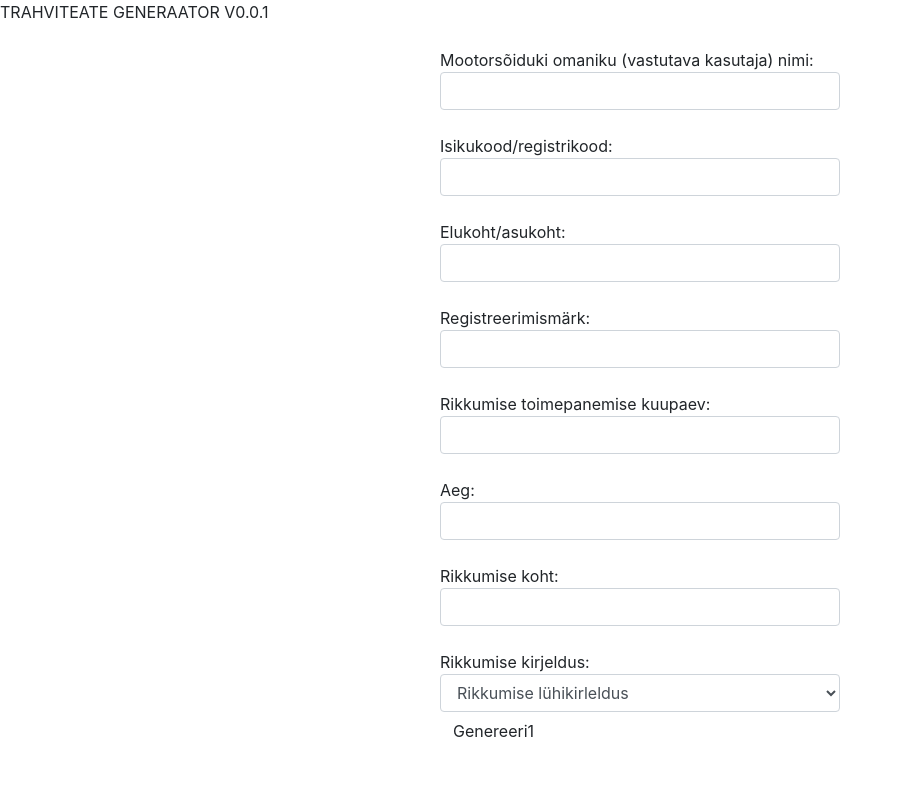
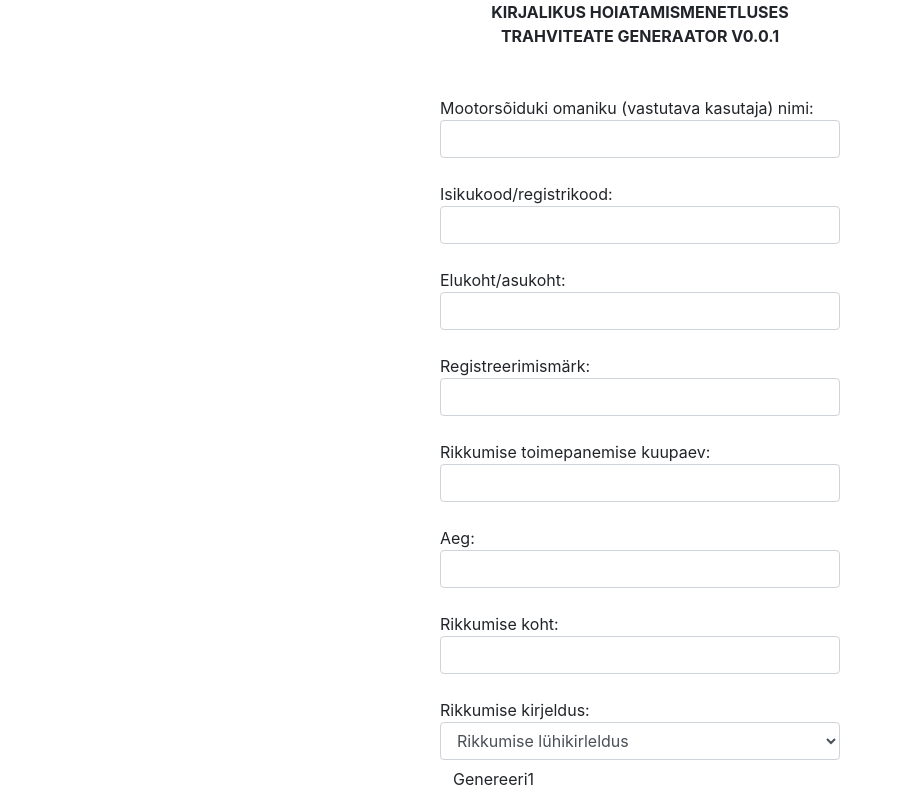
Before and after one commit to dmidjakov/generator, a website: page index.html in a window 1280 px wide. Shown: the whole page, without its empty margins (0-903 px from the left). Drawn offline with nearby package versions, Linux system fonts and the light colour scheme.

Commit message:
07.12.2017

```diff
--- a/index.html
+++ b/index.html
@@ -14,10 +14,10 @@
               $( "#datepicker" ).datepicker({ dateFormat: 'dd.mm.yy' });
             } );
             </script>
-    <title>Document</title>
+    <title></title>
 </head>
 <body>
-    TRAHVITEATE GENERAATOR V0.0.1
+   <div align = "center"><b>KIRJALIKUS HOIATAMISMENETLUSES<br> TRAHVITEATE GENERAATOR V0.0.1</b></div>
     <br>
     <br>
  <form id="mainForm" name = "mainForm" action="" >
```
Also changed, not shown: package.json (+7 -1 lines).
